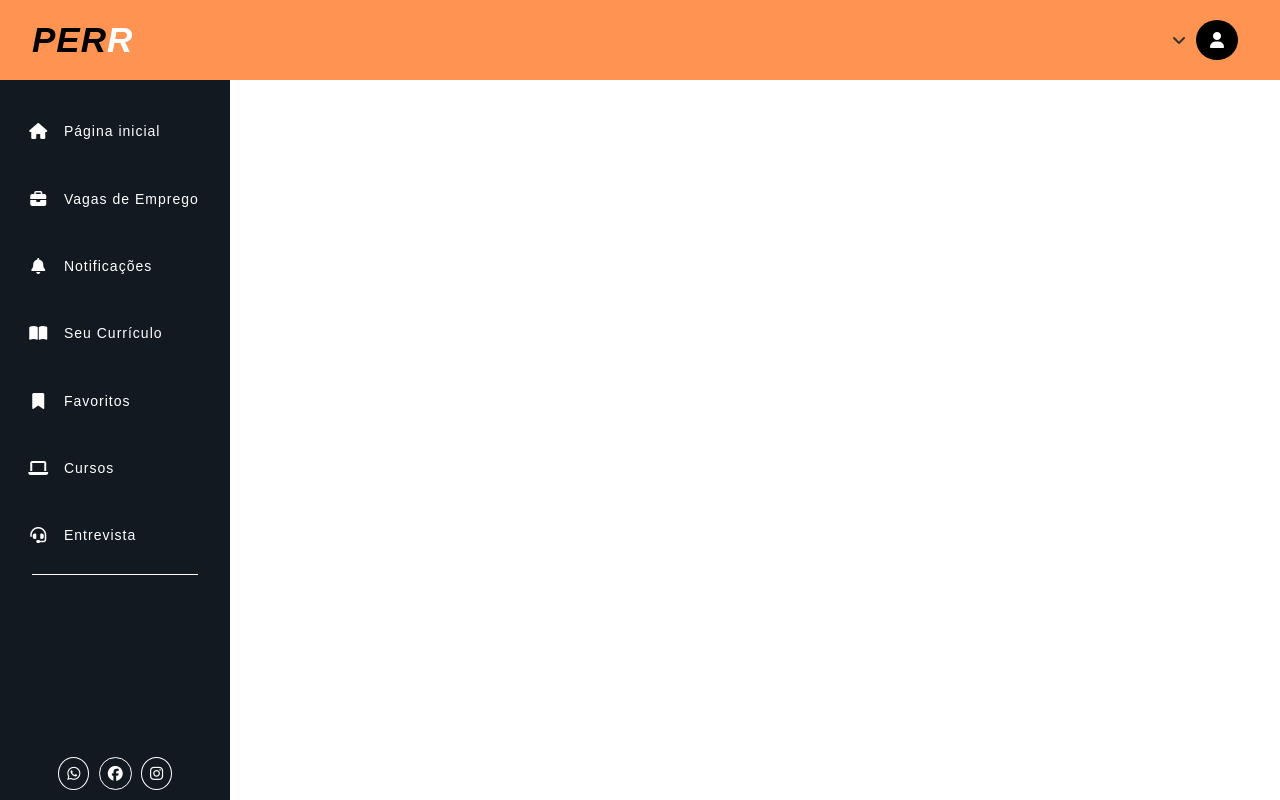
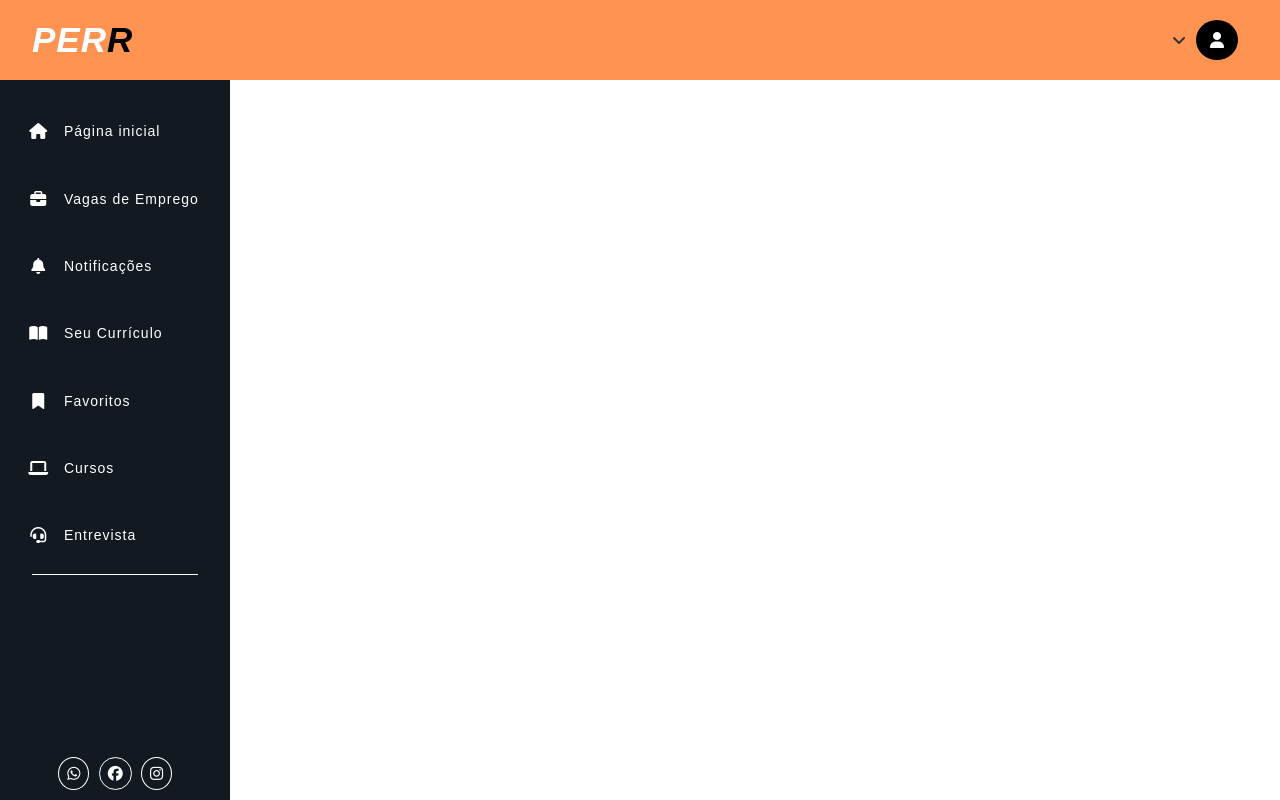
Before and after one commit to Santozzz/TCC-PERR-FRONTEND, a Vue app in the folder frontend/: page /VagaEmprego in a window 1280 px wide. Built offline with nearby package versions, Linux system fonts and the light colour scheme.

Commit message:
ajuste na logo

```diff
--- a/frontend/src/components/ALL/Navbar.vue
+++ b/frontend/src/components/ALL/Navbar.vue
@@ -140,7 +140,7 @@ export default {
       align-items: center;
     }
     .logo a{
-      color: #000;
+      color: #ffffff;
       text-decoration: none;
       font-size: 35px;
       font-style: italic;
@@ -148,7 +148,7 @@ export default {
       letter-spacing: 1px;
     }
     .logo a strong{
-      color: #fff;
+      color: #000000;
     }
     .dropbtn {
       display: flex;
```
